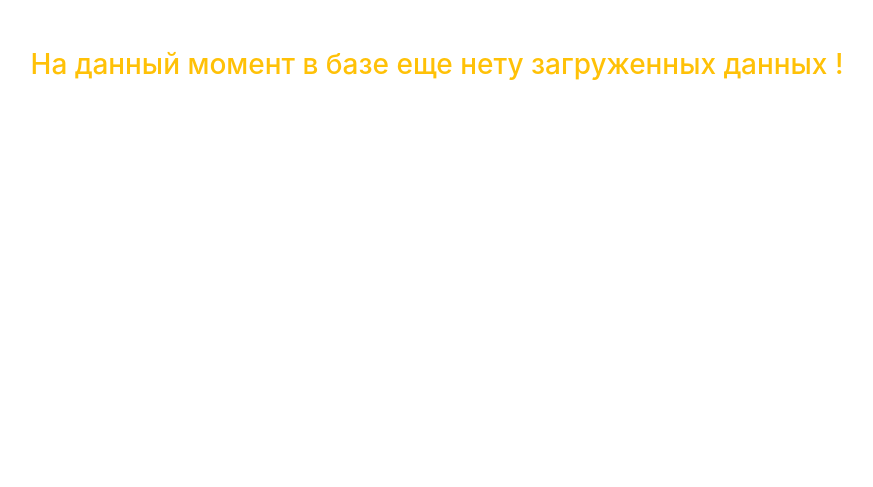
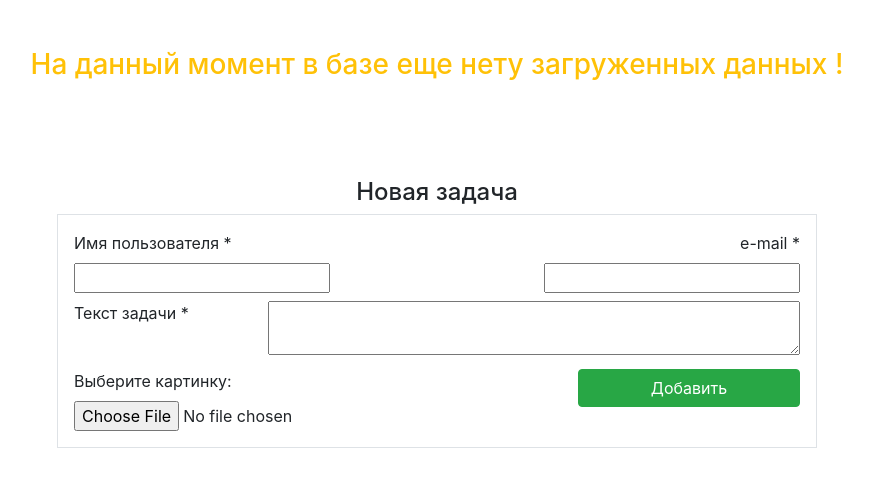
Before and after one commit to kiriakov-1988/task-book, a PHP site: page / in a window 1280 px wide. Shown: the top 487 px of the page, without its empty margins (203-1076 px from the left). Run offline with PHP 8.4, Linux system fonts and the light colour scheme; data that the repository does not hold is empty.

Commit message:
Added the ability to add task with text data, created form

```diff
--- a/settings/config.php
+++ b/settings/config.php
@@ -12,3 +12,5 @@ define('CONFIG_DB', [
     'pass' => '789521',
     'name' => 'task_book',
 ]);
+
+define('CONFIG_MIME_TYPE', 'image/jpeg,image/gif,image/png');
--- a/src/Controller/Router.php
+++ b/src/Controller/Router.php
@@ -19,7 +19,7 @@ class Router
      * Формат: Namespace/ClassName/actionName/parameters
      */
     const ROUTES = [
-        '...' => '...',
+        'add-task' => 'Model/Task/addTask',
         '' => 'View/View/getIndexPage',
     ];
 
--- a/src/Model/DB.php
+++ b/src/Model/DB.php
@@ -40,4 +40,27 @@ class DB
 
         return [];
     }
+
+    public function addTask(array $taskData)
+    {
+        $sqlQuery = 'INSERT INTO `tasks` (`user_name`, `email`, `task_text`, `img`)
+                                  VALUES (:user_name, :email, :task_text, :img)';
+
+        $stmt = $this->connection->prepare($sqlQuery);
+
+        $stmt->bindParam(':user_name',$taskData['user_name']);
+        $stmt->bindParam(':email',$taskData['email']);
+        $stmt->bindParam(':task_text',$taskData['task_text']);
+        $stmt->bindParam(':img',$taskData['img']);
+
+        if ($stmt->execute()) {
+
+            return true;
+
+        } else {
+
+            return false;
+
+        }
+    }
 }
--- a/templates/index_view.php
+++ b/templates/index_view.php
@@ -35,3 +35,47 @@
     <h1 class="h3 p-5 text-warning">На данный момент в базе еще нету загруженных данных !</h1>
 
 <?php endif; ?>
+
+<h2 class="h4 mt-5">Новая задача</h2>
+
+<div class="row justify-content-center">
+
+    <div class="col-8 p-3 border">
+        <form enctype="multipart/form-data" method="post" action="/add-task">
+
+            <div class="row">
+                <div class="col-7 text-left">
+                    <label for="user_name">Имя пользователя *</label>
+                    <input type="text" id="user_name" name="user_name" maxlength="100" required />
+                </div>
+                <div class="col-5 text-right">
+                    <label for="email">е-mail *</label>
+                    <input type="email" id="email" name="email" maxlength="100" required />
+                </div>
+            </div>
+
+            <div class="row my-2">
+                <div class="col-3 text-left">
+                    <label for="task_text">Текст задачи *</label>
+                </div>
+                <div class="col-9 text-right">
+                    <textarea id="task_text" name="task_text" maxlength="255" required style="min-width: 99%"></textarea>
+                </div>
+            </div>
+
+            <div class="row">
+                <div class="col-8 text-left">
+                    <label for="userfile">
+                        Выберите картинку:
+                    </label>
+                    <input type="file" name="userfile" id="userfile" accept="<?=CONFIG_MIME_TYPE?>" maxlength="100" />
+                </div>
+                <div class="col-4 text-right">
+                    <input class="btn btn-success w-100" type="submit" value="Добавить" />
+                </div>
+            </div>
+
+        </form>
+    </div>
+
+</div>
```
Also changed, not shown: src/Model/Task.php (added, +58 -0 lines).
